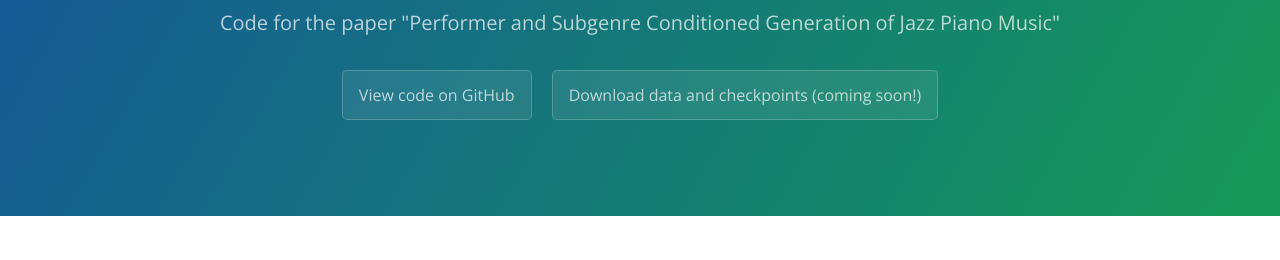
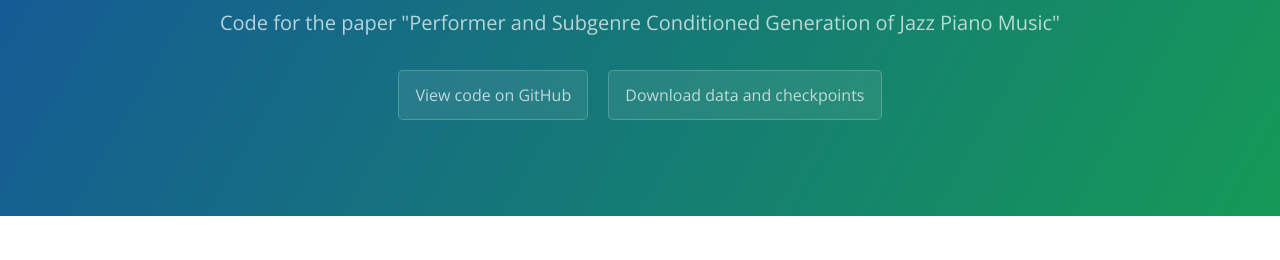
Before and after one commit to HuwCheston/jazz-style-conditioned-generation, a website: page docs/index.html in a window 1280 px wide. Shown: the part 167-427 px from the top of the page. Drawn offline with nearby package versions, Linux system fonts and the light colour scheme.

Commit message:
zenodo link

```diff
--- a/docs/index.html
+++ b/docs/index.html
@@ -16,7 +16,7 @@
     <h2 class="project-tagline">Code for the paper "Performer and Subgenre Conditioned Generation of Jazz Piano
         Music"</h2>
     <a class="btn" href="https://github.com/HuwCheston/jazz-style-conditioned-generation">View code on GitHub</a>
-    <a class="btn" href="">Download data and checkpoints (coming soon!)</a>
+    <a class="btn" href="https://doi.org/10.5281/zenodo.15610452">Download data and checkpoints</a>
 </section>
 
 <section class="main-content">
```
Also changed, not shown: README.md.
